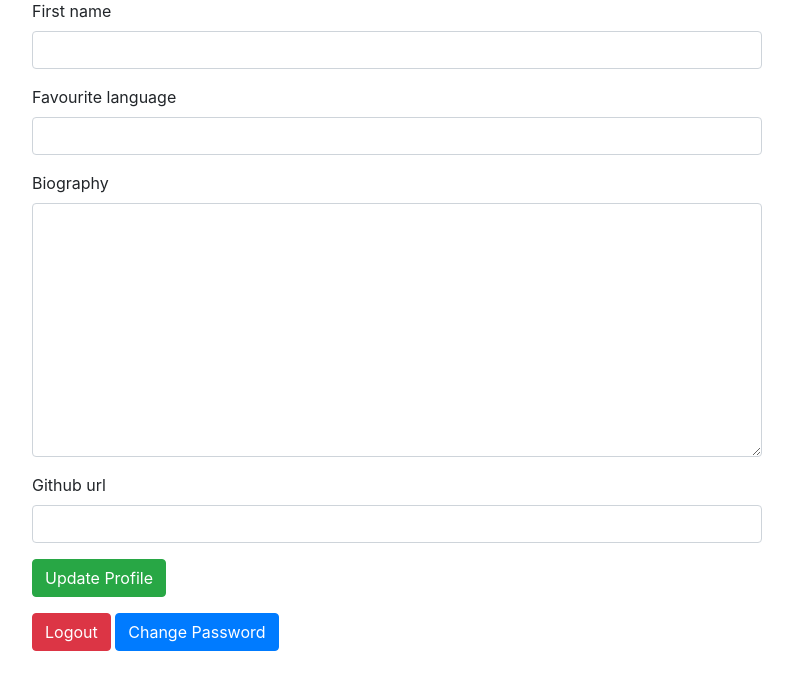
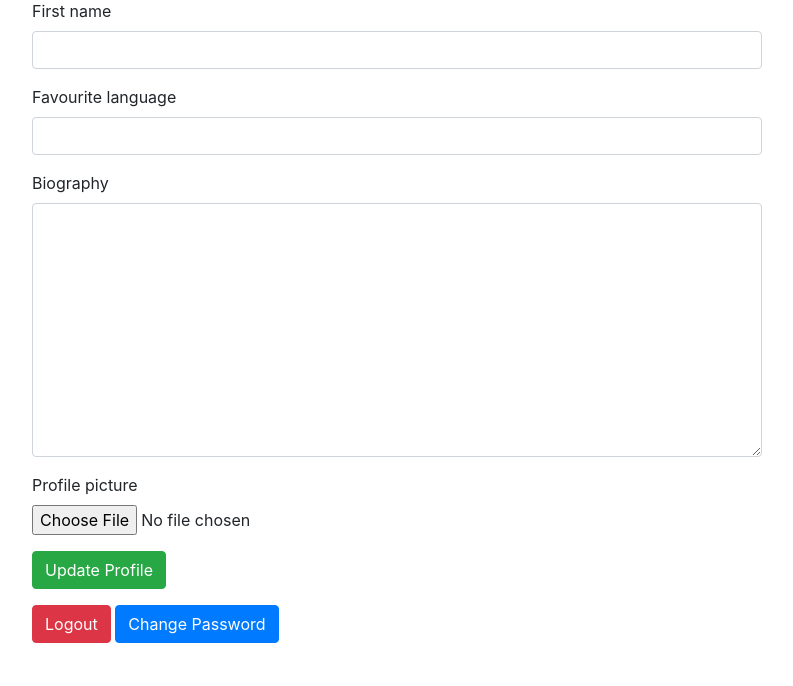
Before and after one commit to ralsuwaidi/CHQ_Backend, a Django app: page /users/profile/ in a window 1280 px wide. Shown: the part 114-800 px from the top of the page, without its empty margins (243-1036 px from the left). Run offline with Django 3.2, Linux system fonts and the light colour scheme; the visitor is signed in with stand-in values (Sample User, id 1); some libraries are stand-ins or nearby versions.

Commit message:
can upload images

```diff
--- a/chq_backend/settings.py
+++ b/chq_backend/settings.py
@@ -23,6 +23,8 @@ LOGOUT_REDIRECT_URL = "users:profile"
 
 # Quick-start development settings - unsuitable for production
 # See https://docs.djangoproject.com/en/3.1/howto/deployment/checklist/
+
+
 
 # SECURITY WARNING: keep the secret key used in production secret!
 SECRET_KEY = 'unc1@lx6k=@zxw19w%eh%=h$eq=&8d6@hl_)-xt05sc*f*4%ex'
@@ -141,3 +143,5 @@ USE_TZ = True
 # https://docs.djangoproject.com/en/3.1/howto/static-files/
 
 STATIC_URL = '/static/'
+
+MEDIA_ROOT = BASE_DIR / 'media'
--- a/users/admin.py
+++ b/users/admin.py
@@ -17,7 +17,7 @@ class CustomUserAdmin(UserAdmin):
     fieldsets = (
         (None, {'fields': ('email', 'password')}),
         ('Permissions', {'fields': ('is_staff', 'is_active',)}),
-        ('Coders HQ', {'fields': ('favourite_language',)}),
+        ('Coders HQ', {'fields': ('favourite_language','profile_picture')}),
     )
     add_fieldsets = (
         (None, {
--- a/users/forms.py
+++ b/users/forms.py
@@ -22,4 +22,4 @@ class ProfileForm(forms.ModelForm):
 
     class Meta:
         model = CustomUser
-        fields = ['first_name', 'favourite_language','bio', 'github_url']
+        fields = ['first_name', 'favourite_language','bio', 'profile_picture']
--- a/users/models.py
+++ b/users/models.py
@@ -5,18 +5,23 @@ from django.contrib.auth.models import AbstractUser
 from django.db import models
 
 
+
 class CustomUser(AbstractUser):
     """New class called CustomUser that subclasses AbstractUser and removed the username field"""
 
-    ## Part of AbstractUser
+    # Part of AbstractUser
     # first_name
     # last_name
     # date_joined
 
     email = models.EmailField(_('email address'), unique=True)
-    favourite_language = models.CharField(max_length=30,blank=True)
-    bio = models.TextField(max_length=200, blank=True, verbose_name="Biography")
+    favourite_language = models.CharField(max_length=30, blank=True)
+    bio = models.TextField(max_length=200, blank=True,
+                           verbose_name="Biography")
+
     github_url = models.URLField(blank=True)
+    profile_picture = models.ImageField(upload_to='profile_pictures', null=True,blank=True)
+
 
     # remove username and use email as the unique identifier
     username = None
--- a/users/templates/users/profile.html
+++ b/users/templates/users/profile.html
@@ -6,7 +6,7 @@ Hello, {{ user.first_name|default:'Guest' }}!
 {% if user.is_authenticated %}
 <div>
     {% load crispy_forms_tags %}
-    <form method="post">
+    <form method="post" enctype="multipart/form-data">
         {% csrf_token %}
         {{ form|crispy }}
         <button type="submit" class="btn btn-success">Update Profile</button>
--- a/users/views.py
+++ b/users/views.py
@@ -15,9 +15,9 @@ def profile(request):
             {"form": ProfileForm}
         )
     elif request.method == "POST":
-        form = ProfileForm(data=request.POST, instance=request.user)
+        form = ProfileForm(request.POST, request.FILES, instance=request.user)
         if form.is_valid():
-            user = form.save()
+            form.save()
             # login(request, user)
             return redirect(reverse("users:profile"))
 
```
Also changed, not shown: 2 other files.
